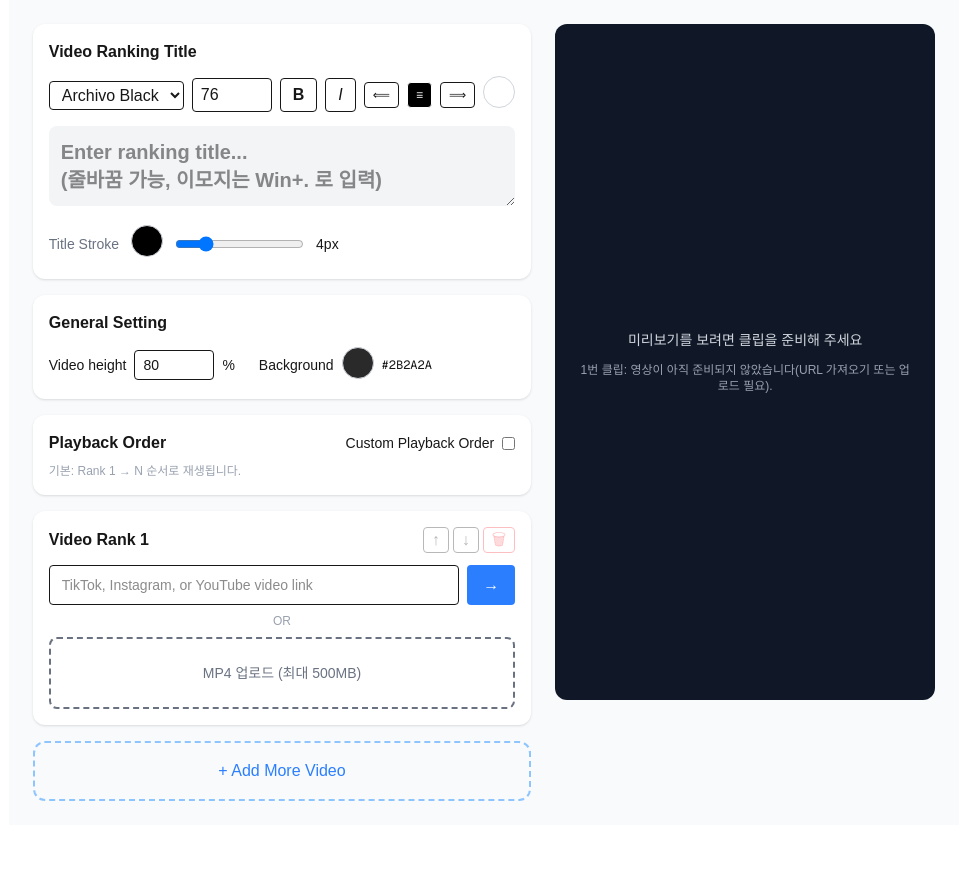
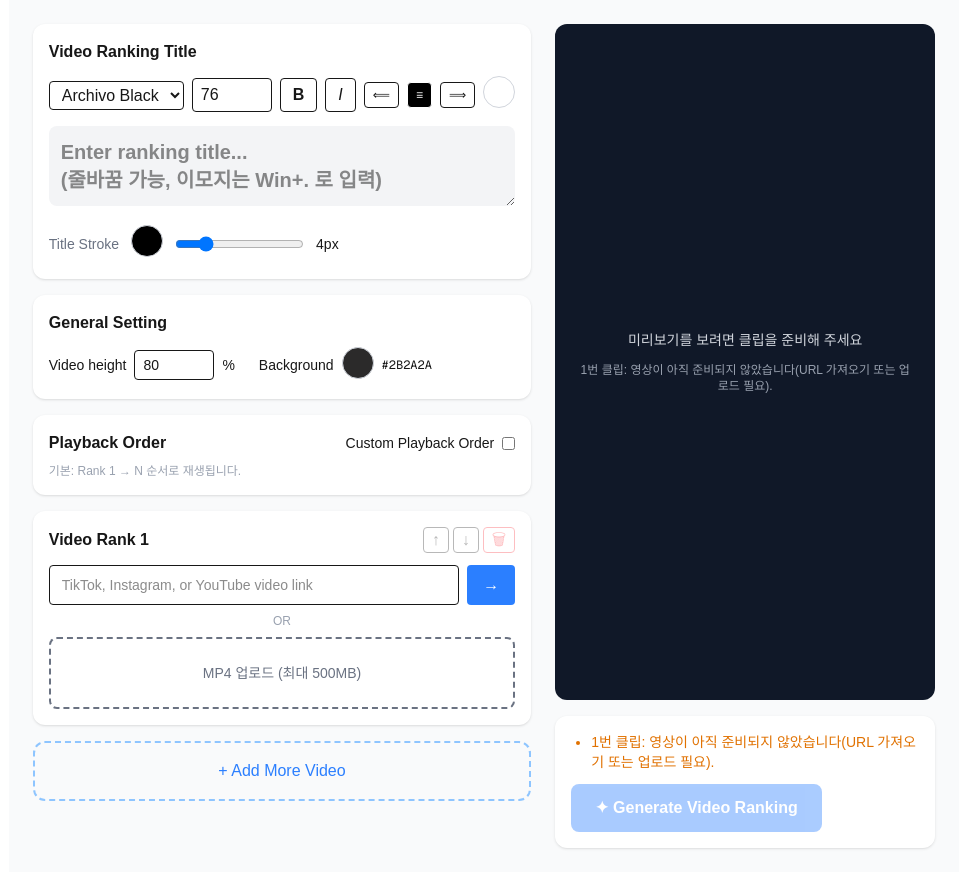
Before and after one commit to Chanjeong/Viblo-demo, a Next.js app in the folder web/: page / in a window 1280 px wide. Shown: the whole page, without its empty margins (156-1123 px from the left). Before the commit the page ends 825 px from the top, so only its background shows below. Built offline with nearby package versions, Linux system fonts and the light colour scheme; what @remotion/google-fonts would draw is missing.

Commit message:
feat: generate flow with progress polling and download

```diff
--- a/web/src/app/page.tsx
+++ b/web/src/app/page.tsx
@@ -7,6 +7,7 @@ import { GeneralSettings } from '@/components/GeneralSettings';
 import { ClipCard } from '@/components/ClipCard';
 import { OrderPanel } from '@/components/OrderPanel';
 import { PreviewPane } from '@/components/PreviewPane';
+import { GeneratePanel } from '@/components/GeneratePanel';
 
 export default function Home() {
   const clipIds = useEditorStore(useShallow((s) => s.project.clips.map((c) => c.id)));
@@ -29,8 +30,9 @@ export default function Home() {
           + Add More Video
         </button>
       </div>
-      <aside className="lg:sticky lg:top-6 lg:self-start">
+      <aside className="flex flex-col gap-4 lg:sticky lg:top-6 lg:self-start">
         <PreviewPane />
+        <GeneratePanel />
       </aside>
     </main>
   );
--- /dev/null
+++ b/web/src/components/GeneratePanel.tsx
@@ -0,0 +1,103 @@
+'use client';
+
+import { useEffect, useRef, useState } from 'react';
+import { useEditorStore } from '@/store/editor';
+import { buildRenderProject } from '@/lib/project';
+
+type Phase =
+  | { name: 'idle' }
+  | { name: 'submitting' }
+  | { name: 'rendering'; jobId: string; status: string; progress: number }
+  | { name: 'done'; jobId: string }
+  | { name: 'error'; message: string };
+
+export function GeneratePanel() {
+  const project = useEditorStore((s) => s.project);
+  const [phase, setPhase] = useState<Phase>({ name: 'idle' });
+  const timer = useRef<ReturnType<typeof setInterval> | null>(null);
+
+  const check = buildRenderProject(project, () => ({ kind: 'url', url: 'placeholder' }));
+  const canGenerate = check.ok && (phase.name === 'idle' || phase.name === 'done' || phase.name === 'error');
+
+  useEffect(() => () => { if (timer.current) clearInterval(timer.current); }, []);
+
+  function poll(jobId: string) {
+    timer.current = setInterval(async () => {
+      try {
+        const res = await fetch(`/api/render/${jobId}`);
+        const data = await res.json().catch(() => null);
+        if (!res.ok || data == null) throw new Error('상태 조회에 실패했습니다.');
+        if (data.status === 'done') {
+          if (timer.current) clearInterval(timer.current);
+          setPhase({ name: 'done', jobId });
+        } else if (data.status === 'error') {
+          if (timer.current) clearInterval(timer.current);
+          setPhase({ name: 'error', message: data.error ?? '렌더링 실패' });
+        } else {
+          setPhase({ name: 'rendering', jobId, status: data.status, progress: data.progress ?? 0 });
+        }
+      } catch (e) {
+        if (timer.current) clearInterval(timer.current);
+        setPhase({ name: 'error', message: e instanceof Error ? e.message : '상태 조회 실패' });
+      }
+    }, 1000);
+  }
+
+  async function generate() {
+    setPhase({ name: 'submitting' });
+    try {
+      const res = await fetch('/api/render', {
+        method: 'POST',
+        headers: { 'Content-Type': 'application/json' },
+        body: JSON.stringify(project),
+      });
+      const data = await res.json().catch(() => null);
+      if (!res.ok || data == null) throw new Error((data?.problems as string[])?.join('\n') ?? '렌더 요청에 실패했습니다.');
+      setPhase({ name: 'rendering', jobId: data.jobId, status: 'queued', progress: 0 });
+      poll(data.jobId);
+    } catch (e) {
+      setPhase({ name: 'error', message: e instanceof Error ? e.message : '렌더 요청에 실패했습니다.' });
+    }
+  }
+
+  return (
+    <section className="rounded-xl bg-white p-4 shadow-sm">
+      {!check.ok && (
+        <ul className="mb-3 list-disc pl-5 text-sm text-amber-600">
+          {check.problems.map((p) => <li key={p}>{p}</li>)}
+        </ul>
+      )}
+      {phase.name === 'rendering' && (
+        <div className="mb-3">
+          <div className="mb-1 text-sm text-gray-600">
+            {phase.status === 'bundling' ? '준비 중…' : `렌더링 중 ${(phase.progress * 100).toFixed(0)}%`}
+          </div>
+          <div className="h-2 rounded bg-gray-200">
+            <div className="h-2 rounded bg-blue-500 transition-all" style={{ width: `${phase.progress * 100}%` }} />
+          </div>
+        </div>
+      )}
+      {phase.name === 'error' && (
+        <p className="mb-3 whitespace-pre-wrap rounded bg-red-50 p-2 text-sm text-red-600">{phase.message}</p>
+      )}
+      <div className="flex items-center gap-3">
+        <button
+          type="button"
+          onClick={generate}
+          disabled={!canGenerate}
+          className="rounded-lg bg-blue-500 px-6 py-3 font-semibold text-white disabled:opacity-40"
+        >
+          ✦ Generate Video Ranking
+        </button>
+        {phase.name === 'done' && (
+          <a
+            href={`/api/render/${phase.jobId}/download`}
+            className="rounded-lg bg-green-500 px-6 py-3 font-semibold text-white"
+          >
+            ⬇ 완성본 다운로드
+          </a>
+        )}
+      </div>
+    </section>
+  );
+}
```
